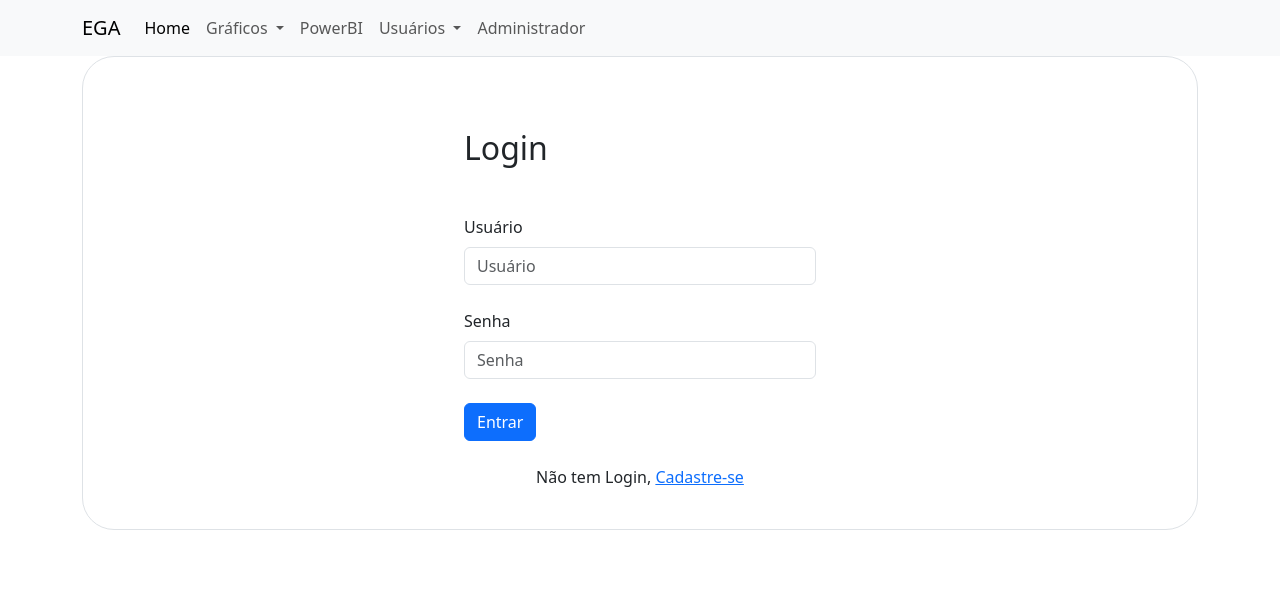
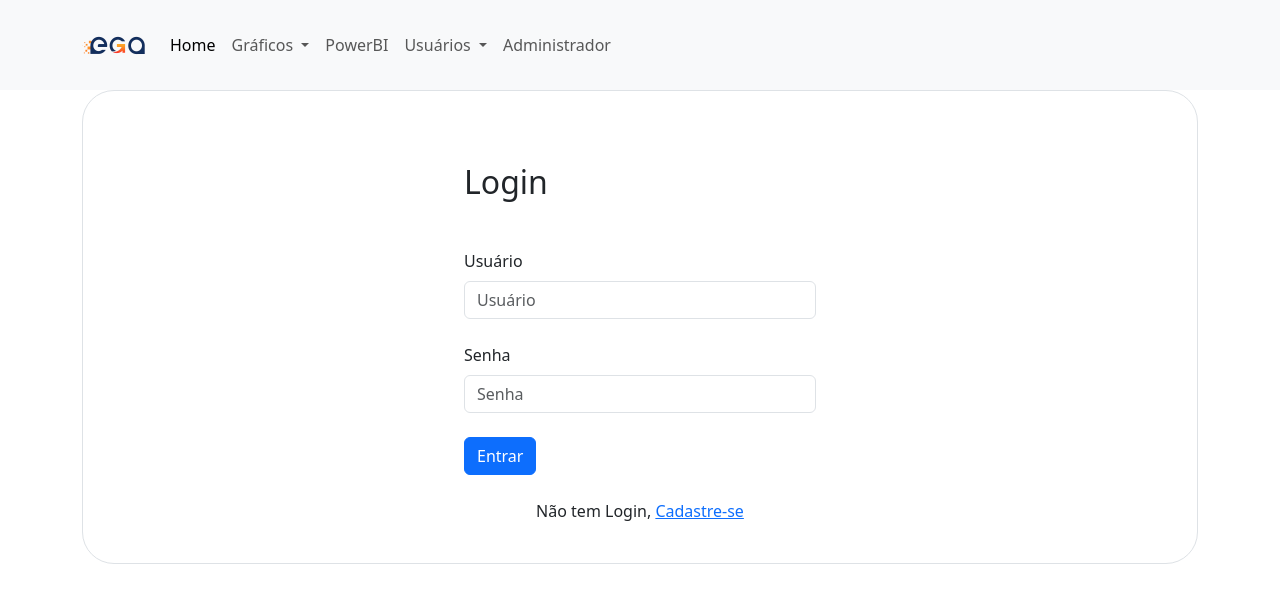
Before and after one commit to theodellacqua/site_projeto_fatec, a Django app: page /accounts/login/?next=/colab/grafico_1 in a window 1280 px wide. Shown: the top 603 px of the page. Run offline with Django 4.2, Linux system fonts and the light colour scheme.

Commit message:
foi alterado a logo do site

```diff
--- a/templates/base.html
+++ b/templates/base.html
@@ -6,11 +6,12 @@
 <head>
     <meta charset="utf-8" />
     <meta name="viewport" content="width=device-width, initial-scale=1" />
-    <title>EGA Produções Industriais</title>
+    <title>EGA Soluções Industriais</title>
     <link href="https://cdn.jsdelivr.net/npm/bootstrap@5.3.8/dist/css/bootstrap.min.css" rel="stylesheet"
         integrity="sha384-sRIl4kxILFvY47J16cr9ZwB07vP4J8+LH7qKQnuqkuIAvNWLzeN8tE5YBujZqJLB" crossorigin="anonymous" />
-    <link rel="shortcut icon" href="{% static 'images/favicon.ico' %}" type="image/x-icon">
-    <link rel="icon" href="{% static 'images/favicon.ico' %}" type="image/x-icon">
+    <!-- <link rel="shortcut icon" href="{% static 'images/favicon.ico' %}" type="image/x-icon"> -->
+    <!-- <link rel="icon" href="{% static 'images/favicon.ico' %}" type="image/x-icon"> -->
+    <link rel="icon" href="{% static 'images/logoega.png' %}" type="image/png">
 </head>
 
 <body>
--- a/templates/menu.html
+++ b/templates/menu.html
@@ -1,5 +1,7 @@
 <div class="container container-fluid">
-    <a class="navbar-brand" href="/">EGA</a>
+    <a class="navbar-brand" href="/">
+        <img class="" height="64px" width="64px" src="/static/images/logoega.png">
+    </a>
     <button class="navbar-toggler" type="button" data-bs-toggle="collapse"
         data-bs-target="#navbarSupportedContent" aria-controls="navbarSupportedContent"
         aria-expanded="false" aria-label="Toggle navigation">
```
Also changed, not shown: static/images/logoega.png (added).
